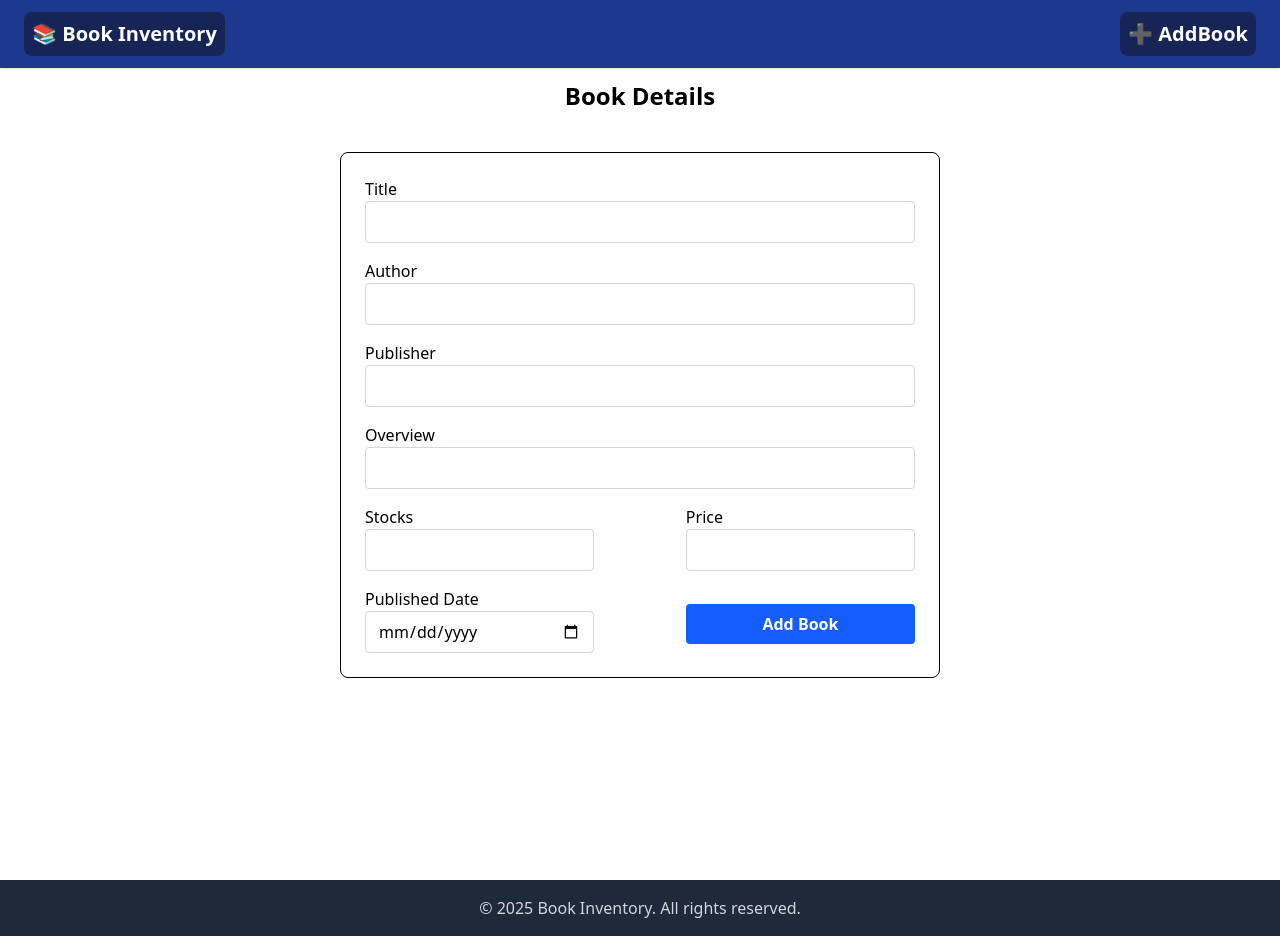
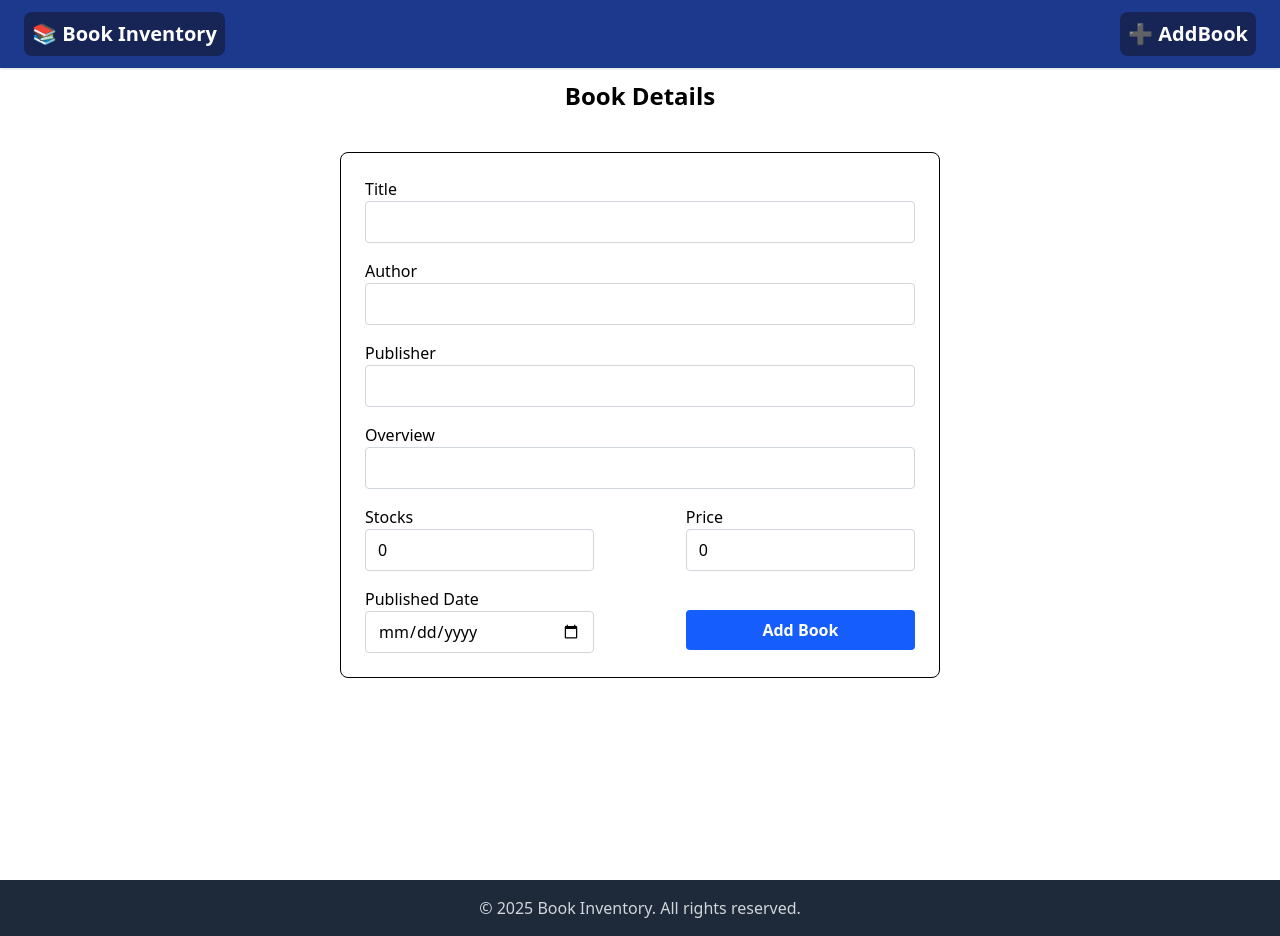
Before and after one commit to ShubhamSagar5/Book_Inventory_Management_System, a React (Vite) app: page /addNewBook in a window 1280 px wide. Built offline with nearby package versions, Linux system fonts and the light colour scheme.

Commit message:
Add Page Done

```diff
--- a/src/Components/AddBookPage.jsx
+++ b/src/Components/AddBookPage.jsx
@@ -1,6 +1,38 @@
-import React from "react";
+import React, { useState } from "react";
+import { useDispatch } from "react-redux";
+import { addSingleNewBook } from "../store/bookSlice";
 
 const AddBookPage = () => {
+
+  const dispatch = useDispatch()
+
+  const [bookDetails,setBookDetails] = useState({
+    id:"",
+    title:"",
+    author:"",
+    publisher:"",
+    overview:"",
+    stocks:0,
+    price:0,
+    published_date:""
+
+  })
+
+
+  const handleData = (e) => {
+    setBookDetails((prev)=>({
+      ...prev,
+      [e.target.name]:e.target.value
+    }))
+  }
+
+  const handleAddBook = () => {
+    dispatch(addSingleNewBook(bookDetails))
+    console.log(bookDetails)
+  }
+
+
+
   return (
     <div className="min-h-screen">
     <h3 className=" text-2xl font-bold text-center mt-3">Book Details</h3>
@@ -8,33 +40,33 @@ const AddBookPage = () => {
   <div className="border border-black w-full md:w-6/12 rounded-lg p-6 space-y-4 bg-white">
     <div>
       <label htmlFor="title" className="font-medium mb-1">Title</label>
-      <input type="text" name="title" id="title" className="w-full border border-gray-300 rounded px-3 py-2" />
+      <input type="text" name="title" id="title" onChange={handleData} value={bookDetails.title} className="w-full border border-gray-300 rounded px-3 py-2" />
     </div>
 
     <div>
       <label htmlFor="author" className="font-medium mb-1">Author</label>
-      <input type="text" name="author" id="author" className="w-full border border-gray-300 rounded px-3 py-2" />
+      <input type="text" name="author" id="author" onChange={handleData} value={bookDetails.author} className="w-full border border-gray-300 rounded px-3 py-2" />
     </div>
 
     <div>
       <label htmlFor="publisher" className="font-medium mb-1">Publisher</label>
-      <input type="text" name="publisher" id="publisher" className="w-full border border-gray-300 rounded px-3 py-2" />
+      <input type="text" name="publisher" id="publisher" onChange={handleData} value={bookDetails.publisher} className="w-full border border-gray-300 rounded px-3 py-2" />
     </div>
 
     <div>
       <label htmlFor="overview" className="font-medium mb-1">Overview</label>
-      <input type="text" name="overview" id="overview" className="w-full border border-gray-300 rounded px-3 py-2" />
+      <input type="text" name="overview" id="overview" onChange={handleData} value={bookDetails.overview} className="w-full border border-gray-300 rounded px-3 py-2" />
     </div>
 
     <div className="md:flex md:justify-between">
        <div className="w-full md:w-5/12">
       <label htmlFor="stocks" className="font-medium mb-1">Stocks</label>
-      <input type="number" name="stocks" id="stocks" className="w-full border border-gray-300 rounded px-3 py-2" />
+      <input type="number" name="stocks" id="stocks" onChange={handleData} value={bookDetails.stocks} className="w-full border border-gray-300 rounded px-3 py-2" />
     </div>
 
     <div className="w-full md:w-5/12">
       <label htmlFor="price" className="font-medium mb-1">Price</label>
-      <input type="number" name="price" id="price" className="w-full border border-gray-300 rounded px-3 py-2" />
+      <input type="number" name="price" id="price" onChange={handleData} value={bookDetails.price} className="w-full border border-gray-300 rounded px-3 py-2" />
     </div>
     </div>
 
@@ -50,10 +82,11 @@ const AddBookPage = () => {
       name="published_date"
       id="published_date"
       className="w-full border border-gray-300 rounded px-3 py-2"
+      onChange={handleData} value={bookDetails.published_date}
     />
   </div>
 <div className="w-full  md:w-5/12">
-  <button className="bg-blue-600 mt-2 w-full text-white font-semibold px-4 py-2 rounded hover:bg-blue-700">
+  <button className="bg-blue-600 mt-5 w-full text-white font-semibold px-4 py-2 rounded hover:bg-blue-700" onClick={handleAddBook} >
     Add Book
   </button>
 </div>
--- a/src/Components/EditBookPage.jsx
+++ b/src/Components/EditBookPage.jsx
@@ -53,7 +53,7 @@ const EditBookPage = () => {
     />
   </div>
 <div className="w-full  md:w-5/12">
-  <button className="bg-blue-600 mt-2 w-full text-white font-semibold px-4 py-2 rounded hover:bg-blue-700">
+  <button className="bg-blue-600 mt-5 w-full text-white font-semibold px-4 py-2 rounded hover:bg-blue-700">
     Update Book
   </button>
 </div>
```
